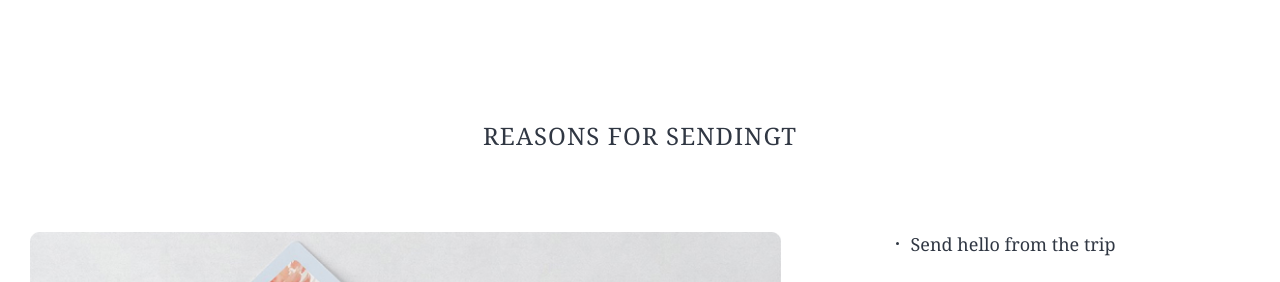
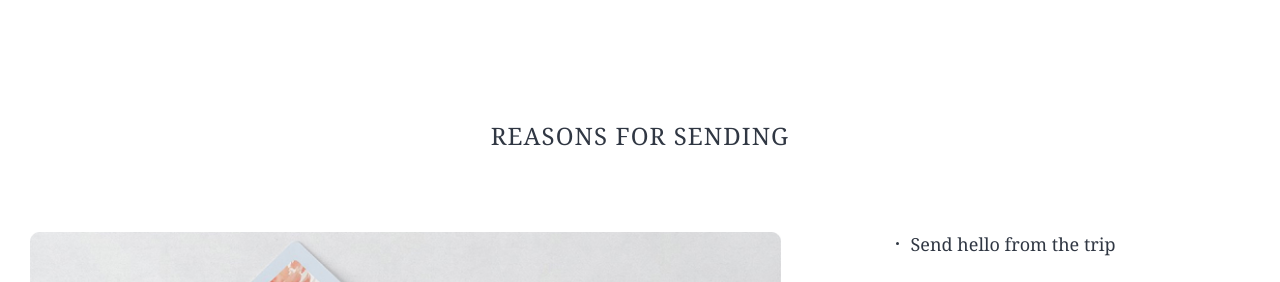
Before and after one commit to Thread-Of-Fate/joyka, a plain HTML site: page index.html in a window 1280 px wide. Shown: the part 920-1202 px from the top of the page. Drawn offline with nearby package versions, Linux system fonts and the light colour scheme.

Commit message:
Update index.html

```diff
--- a/index.html
+++ b/index.html
@@ -44,7 +44,7 @@
 
 	<section class="ocassion">
 		<div class="container">
-			<div class="title ocassion-title">Reasons for sendingt</div>
+			<div class="title ocassion-title">Reasons for sending</div>
 			<div class="ocassion-main">
 				<div class="ocassion-picture">
 					<img src="img/ocassion-img.jpg" alt="" class="ocassion-img">
```
